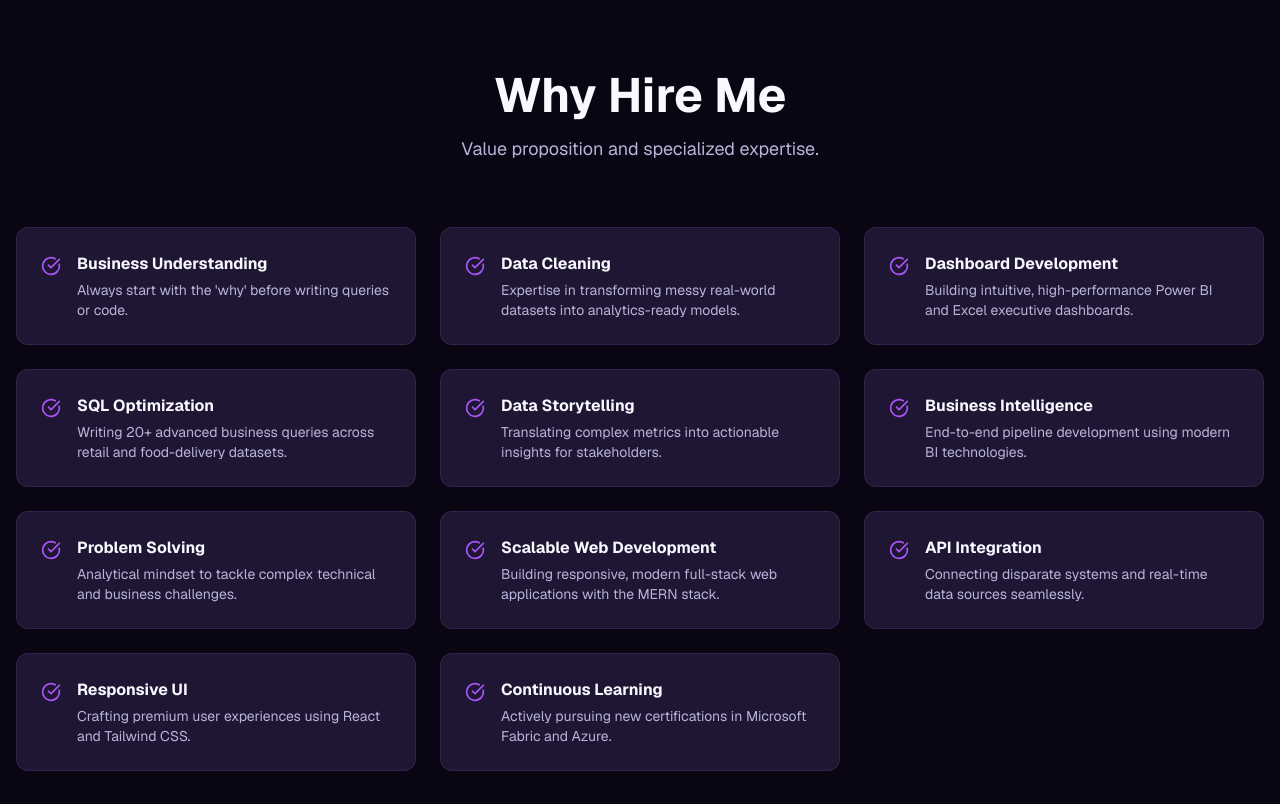
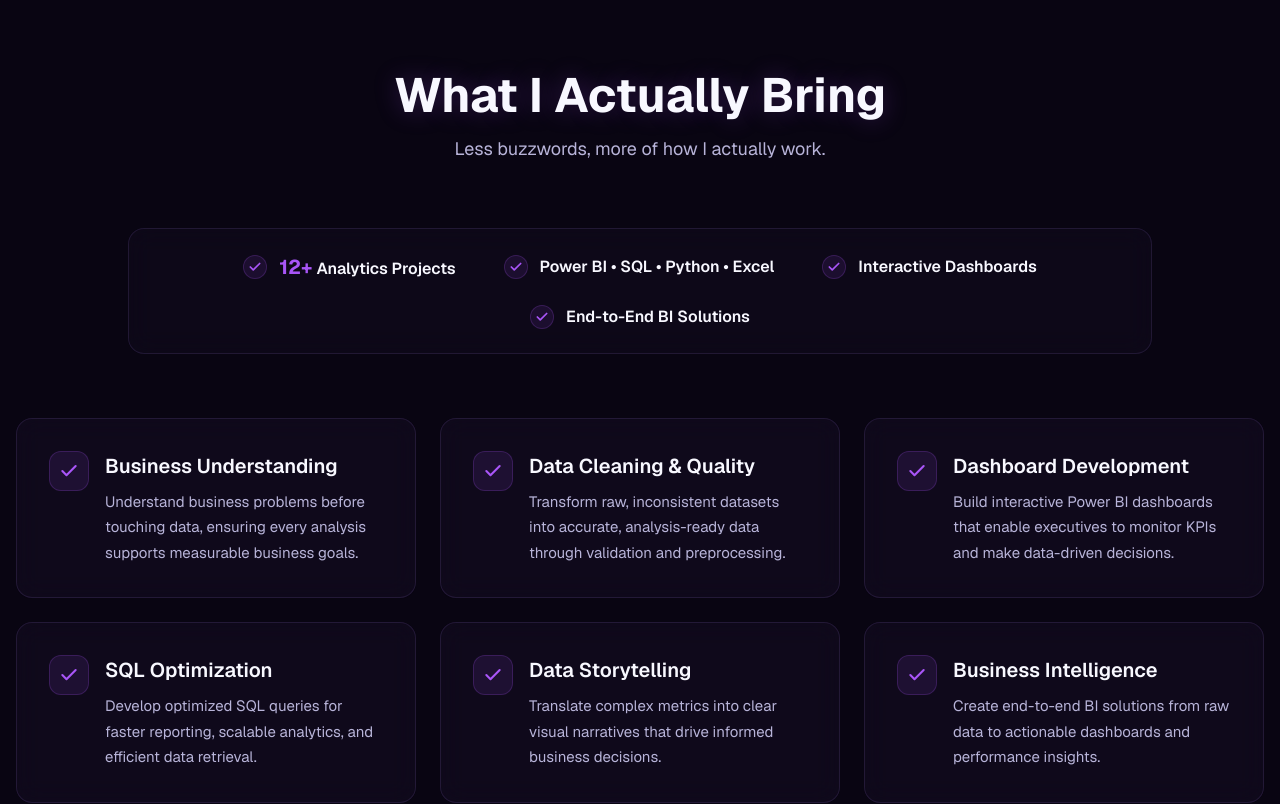
Before and after one commit to khushalsinghsankhla2808/khushal-portfolio, a React (Vite) app in the folder frontend/react-portfolio/: page / in a window 1280 px wide. Shown: the part 2800-3604 px from the top of the page. Built offline with nearby package versions, Linux system fonts and the light colour scheme.

Commit message:
feat: upgrade 'Why Hire Me' to 'What I Actually Bring' section with premium stats and copy

```diff
--- a/frontend/react-portfolio/src/components/sections/WhyHireMe.tsx
+++ b/frontend/react-portfolio/src/components/sections/WhyHireMe.tsx
@@ -1,44 +1,206 @@
-import { motion } from 'framer-motion';
-import { CheckCircle } from 'lucide-react';
+import React, { useState, useEffect, useRef } from 'react';
+import { motion, useMotionValue, useMotionTemplate, useSpring, useInView } from 'framer-motion';
+import { Check } from 'lucide-react';
 
-const reasons = [
-  { title: "Business Understanding", desc: "Always start with the 'why' before writing queries or code." },
-  { title: "Data Cleaning", desc: "Expertise in transforming messy real-world datasets into analytics-ready models." },
-  { title: "Dashboard Development", desc: "Building intuitive, high-performance Power BI and Excel executive dashboards." },
-  { title: "SQL Optimization", desc: "Writing 20+ advanced business queries across retail and food-delivery datasets." },
-  { title: "Data Storytelling", desc: "Translating complex metrics into actionable insights for stakeholders." },
-  { title: "Business Intelligence", desc: "End-to-end pipeline development using modern BI technologies." },
-  { title: "Problem Solving", desc: "Analytical mindset to tackle complex technical and business challenges." },
-  { title: "Scalable Web Development", desc: "Building responsive, modern full-stack web applications with the MERN stack." },
-  { title: "API Integration", desc: "Connecting disparate systems and real-time data sources seamlessly." },
-  { title: "Responsive UI", desc: "Crafting premium user experiences using React and Tailwind CSS." },
-  { title: "Continuous Learning", desc: "Actively pursuing new certifications in Microsoft Fabric and Azure." }
+interface Reason {
+  title: string;
+  desc: string;
+}
+
+const reasons: Reason[] = [
+  {
+    title: "Business Understanding",
+    desc: "Understand business problems before touching data, ensuring every analysis supports measurable business goals."
+  },
+  {
+    title: "Data Cleaning & Quality",
+    desc: "Transform raw, inconsistent datasets into accurate, analysis-ready data through validation and preprocessing."
+  },
+  {
+    title: "Dashboard Development",
+    desc: "Build interactive Power BI dashboards that enable executives to monitor KPIs and make data-driven decisions."
+  },
+  {
+    title: "SQL Optimization",
+    desc: "Develop optimized SQL queries for faster reporting, scalable analytics, and efficient data retrieval."
+  },
+  {
+    title: "Data Storytelling",
+    desc: "Translate complex metrics into clear visual narratives that drive informed business decisions."
+  },
+  {
+    title: "Business Intelligence",
+    desc: "Create end-to-end BI solutions from raw data to actionable dashboards and performance insights."
+  },
+  {
+    title: "Problem Solving",
+    desc: "Break complex business challenges into structured, data-driven solutions using analytical thinking."
+  },
+  {
+    title: "ETL & Data Preparation",
+    desc: "Extract, clean, transform, and model data from multiple sources into reliable analytical datasets."
+  },
+  {
+    title: "Automation",
+    desc: "Reduce manual reporting by automating repetitive workflows using SQL, Python, Power Query, and DAX."
+  },
+  {
+    title: "Stakeholder Communication",
+    desc: "Present technical findings in simple business language that aligns technical work with business objectives."
+  },
+  {
+    title: "Continuous Learning",
+    desc: "Continuously expand expertise in Microsoft Fabric, Azure, Power BI, and modern analytics technologies."
+  },
+  {
+    title: "Attention to Detail",
+    desc: "Maintain high standards of accuracy, consistency, and reliability throughout the analytics lifecycle."
+  }
 ];
+
+function CountUp({ value, duration = 1.5 }: { value: number; duration?: number }) {
+  const [count, setCount] = useState(0);
+  const ref = useRef<HTMLSpanElement>(null);
+  const isInView = useInView(ref, { once: true, margin: "-50px" });
+
+  useEffect(() => {
+    if (isInView) {
+      let startTime: number | null = null;
+      const startValue = 0;
+      const endValue = value;
+
+      const animateCount = (timestamp: number) => {
+        if (!startTime) startTime = timestamp;
+        const progress = Math.min((timestamp - startTime) / (duration * 1000), 1);
+        const easeOutCubic = 1 - Math.pow(1 - progress, 3);
+        setCount(Math.floor(startValue + easeOutCubic * (endValue - startValue)));
+
+        if (progress < 1) {
+          requestAnimationFrame(animateCount);
+        }
+      };
+
+      requestAnimationFrame(animateCount);
+    }
+  }, [isInView, value, duration]);
+
+  return <span ref={ref}>{count}</span>;
+}
+
+function Card({ title, desc, index }: { title: string; desc: string; index: number }) {
+  const mouseX = useMotionValue(0);
+  const mouseY = useMotionValue(0);
+
+  const springConfig = { damping: 25, stiffness: 200 };
+  const glowX = useSpring(mouseX, springConfig);
+  const glowY = useSpring(mouseY, springConfig);
+
+  const handleMouseMove = (e: React.MouseEvent<HTMLDivElement>) => {
+    const rect = e.currentTarget.getBoundingClientRect();
+    const x = e.clientX - rect.left;
+    const y = e.clientY - rect.top;
+    mouseX.set(x);
+    mouseY.set(y);
+  };
+
+  return (
+    <motion.div
+      initial={{ opacity: 0, y: 20 }}
+      whileInView={{ opacity: 1, y: 0 }}
+      viewport={{ once: true }}
+      transition={{ duration: 0.5, delay: index * 0.05 }}
+      whileHover={{ y: -8 }}
+      onMouseMove={handleMouseMove}
+      className="group relative flex items-start gap-4 p-7 md:p-8 bg-cards/30 border border-borders rounded-2xl backdrop-blur-md transition-all duration-300 hover:border-primary/50 hover:bg-cards/50 hover:shadow-[0_20px_40px_rgba(168,85,247,0.15)] overflow-hidden"
+    >
+      {/* Radial glow that follows the cursor */}
+      <motion.div
+        className="pointer-events-none absolute -inset-px rounded-2xl opacity-0 group-hover:opacity-100 transition-opacity duration-300"
+        style={{
+          background: useMotionTemplate`
+            radial-gradient(
+              200px circle at ${glowX}px ${glowY}px,
+              rgba(168, 85, 247, 0.15),
+              transparent 80%
+            )
+          `
+        }}
+      />
+
+      {/* Premium Check Icon with hover micro-interaction */}
+      <div className="flex items-center justify-center w-10 h-10 rounded-xl bg-primary/10 border border-primary/20 text-primary group-hover:scale-110 group-hover:bg-primary/20 group-hover:border-primary/40 group-hover:rotate-6 transition-all duration-300 shrink-0">
+        <Check className="w-5 h-5 stroke-[2.5]" />
+      </div>
+
+      <div className="relative z-10">
+        <h3 className="text-[18px] md:text-[20px] font-semibold text-text-primary mb-2 transition-colors duration-300 group-hover:text-primary">
+          {title}
+        </h3>
+        <p className="text-[15px] leading-[1.7] text-text-secondary">
+          {desc}
+        </p>
+      </div>
+    </motion.div>
+  );
+}
 
 export default function WhyHireMe() {
   return (
     <section id="why-hire-me" className="py-24 px-4 max-w-7xl mx-auto border-t border-borders">
-      <div className="text-center mb-16">
-        <h2 className="text-3xl md:text-5xl font-bold mb-4">Why Hire Me</h2>
-        <p className="text-text-secondary text-lg">Value proposition and specialized expertise.</p>
+      <div className="text-center mb-16 flex flex-col items-center">
+        <h2 className="text-3xl md:text-5xl font-bold mb-4 text-text-primary heading-glow">
+          What I Actually Bring
+        </h2>
+        <p className="text-text-secondary text-lg max-w-[600px] leading-[1.6]">
+          Less buzzwords, more of how I actually work.
+        </p>
+      </div>
+
+      {/* Horizontal Statistics Strip */}
+      <div className="mb-16 p-4 md:p-6 bg-cards/20 border border-borders rounded-2xl backdrop-blur-md max-w-5xl mx-auto flex flex-wrap justify-center items-center gap-x-12 gap-y-6">
+        <div className="flex items-center gap-3">
+          <div className="flex items-center justify-center w-6 h-6 rounded-full bg-primary/10 border border-primary/20 text-primary">
+            <Check className="w-3.5 h-3.5 stroke-3" />
+          </div>
+          <span className="text-[15px] md:text-[16px] font-semibold text-text-primary">
+            <span className="text-lg md:text-xl font-bold text-primary mr-1">
+              <CountUp value={12} />+
+            </span>
+            Analytics Projects
+          </span>
+        </div>
+
+        <div className="flex items-center gap-3">
+          <div className="flex items-center justify-center w-6 h-6 rounded-full bg-primary/10 border border-primary/20 text-primary">
+            <Check className="w-3.5 h-3.5 stroke-3" />
+          </div>
+          <span className="text-[15px] md:text-[16px] font-semibold text-text-primary">
+            Power BI • SQL • Python • Excel
+          </span>
+        </div>
+
+        <div className="flex items-center gap-3">
+          <div className="flex items-center justify-center w-6 h-6 rounded-full bg-primary/10 border border-primary/20 text-primary">
+            <Check className="w-3.5 h-3.5 stroke-3" />
+          </div>
+          <span className="text-[15px] md:text-[16px] font-semibold text-text-primary">
+            Interactive Dashboards
+          </span>
+        </div>
+
+        <div className="flex items-center gap-3">
+          <div className="flex items-center justify-center w-6 h-6 rounded-full bg-primary/10 border border-primary/20 text-primary">
+            <Check className="w-3.5 h-3.5 stroke-3" />
+          </div>
+          <span className="text-[15px] md:text-[16px] font-semibold text-text-primary">
+            End-to-End BI Solutions
+          </span>
+        </div>
       </div>
 
       <div className="grid grid-cols-1 md:grid-cols-2 lg:grid-cols-3 gap-6">
         {reasons.map((reason, idx) => (
-          <motion.div
-            key={idx}
-            initial={{ opacity: 0, y: 20 }}
-            whileInView={{ opacity: 1, y: 0 }}
-            viewport={{ once: true }}
-            transition={{ duration: 0.4, delay: idx * 0.05 }}
-            className="flex items-start gap-4 p-6 bg-cards border border-borders rounded-xl hover:border-primary/50 transition-colors"
-          >
-            <CheckCircle className="text-primary shrink-0 mt-1" size={20} />
-            <div>
-              <h3 className="font-bold text-text-primary mb-1">{reason.title}</h3>
-              <p className="text-sm text-text-secondary">{reason.desc}</p>
-            </div>
-          </motion.div>
+          <Card key={idx} title={reason.title} desc={reason.desc} index={idx} />
         ))}
       </div>
     </section>
```
